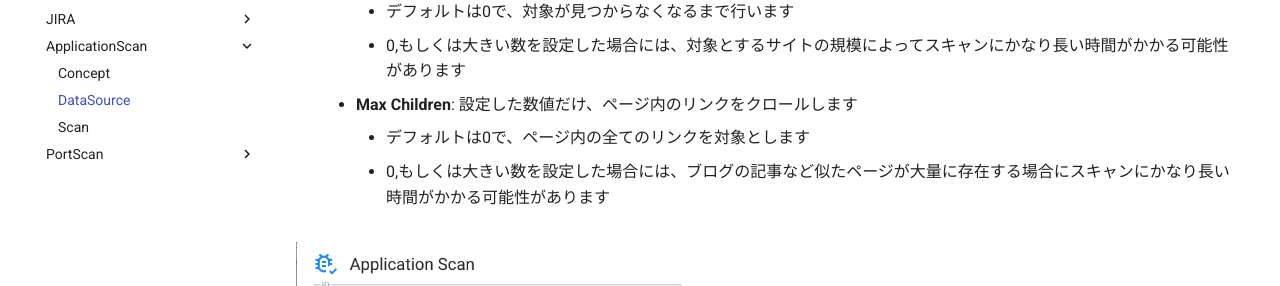
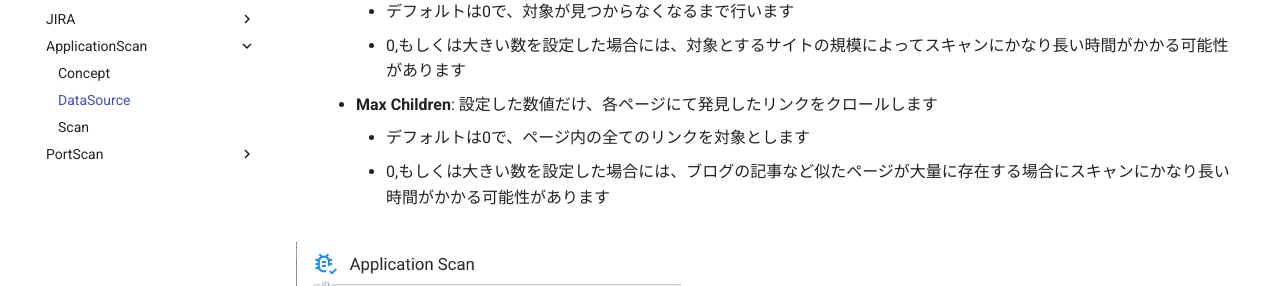
Before and after one commit to ca-risken/doc, an MkDocs documentation site: the page built from docs/diagnosis/applicationscan_datasource.md, in a window 1280 px wide and 900 px high, scrolled down 620 px. Shown: the part 165-451 px from the top of the window. Built offline with MkDocs 1.6.1 and Material for MkDocs 9.7.7, drawn with Linux system fonts in a browser that asks for light colours; comment, search, counter and statistics services are not loaded.

Commit message:
applicationscan cosmetic

```diff
--- a/docs/diagnosis/applicationscan_datasource.md
+++ b/docs/diagnosis/applicationscan_datasource.md
@@ -19,7 +19,7 @@ ApplicationScanのデータソース設定について説明します
     - **Max Depth**: Target URLから設定した数値分の深さの階層までをスキャン対象とします
         - デフォルトは0で、対象が見つからなくなるまで行います
         - 0,もしくは大きい数を設定した場合には、対象とするサイトの規模によってスキャンにかなり長い時間がかかる可能性があります
-    - **Max Children**: 設定した数値だけ、ページ内のリンクをクロールします
+    - **Max Children**: 設定した数値だけ、各ページにて発見したリンクをクロールします
         - デフォルトは0で、ページ内の全てのリンクを対象とします
         - 0,もしくは大きい数を設定した場合には、ブログの記事など似たページが大量に存在する場合にスキャンにかなり長い時間がかかる可能性があります
 
```
